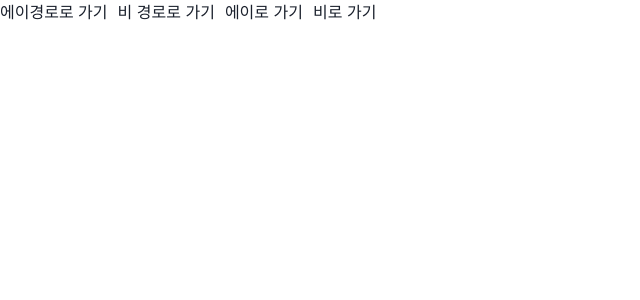
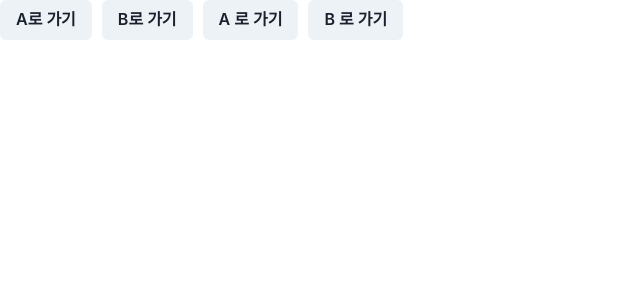
Before and after one commit to laehwani/reactHwani, a React (Create React App) app: page / in a window 1280 px wide. Shown: the top 300 px of the page, without its empty margins (0-640 px from the left). Built offline with nearby package versions, Linux system fonts and the light colour scheme.

Commit message:
react-router 사용시 Link 와 같은 기능의 useNavigate 의 활용

```diff
--- a/src/App.js
+++ b/src/App.js
@@ -5,28 +5,33 @@ import {
   Outlet,
   Route,
   RouterProvider,
+  useNavigate,
 } from "react-router-dom";
-import { Box, Flex, Link } from "@chakra-ui/react";
+import { Box, Button, Flex, Link } from "@chakra-ui/react";
 
 function HomeComponent() {
+  // 경로 이동시 useNavigate hook 사용 해야함
+  const navigate = useNavigate();
   return (
     <div>
       <Flex gap={"10px"}>
         <Box>
-          <a href="/apath">에이경로로 가기</a>
+          {/*경로 이동시 js 코드를 그냥 쓰면 안된다!!*/}
+          <Button onClick={() => (window.location.href = "/apath")}>
+            A로 가기
+          </Button>
         </Box>
         <Box>
-          <a href="/bpath">비 경로로 가기</a>
+          <Button onClick={() => (window.location.href = "/bpath")}>
+            B로 가기
+          </Button>
         </Box>
-        {/*react-router 사용시 a 태그를 사용하지 않을 것*/}
 
-        {/*대신 Link Componenet 사용하는게 좋음*/}
-        {/*왜냐하면 브라우저의 새로고침을 막기위해*/}
         <Box>
-          <Link to={"/apath"}>에이로 가기</Link>
+          <Button onClick={() => navigate("/apath")}>A 로 가기</Button>
         </Box>
         <Box>
-          <Link to={"/bpath"}>비로 가기</Link>
+          <Button onClick={() => navigate("/bpath")}>B 로 가기</Button>
         </Box>
       </Flex>
       <Outlet />
```
